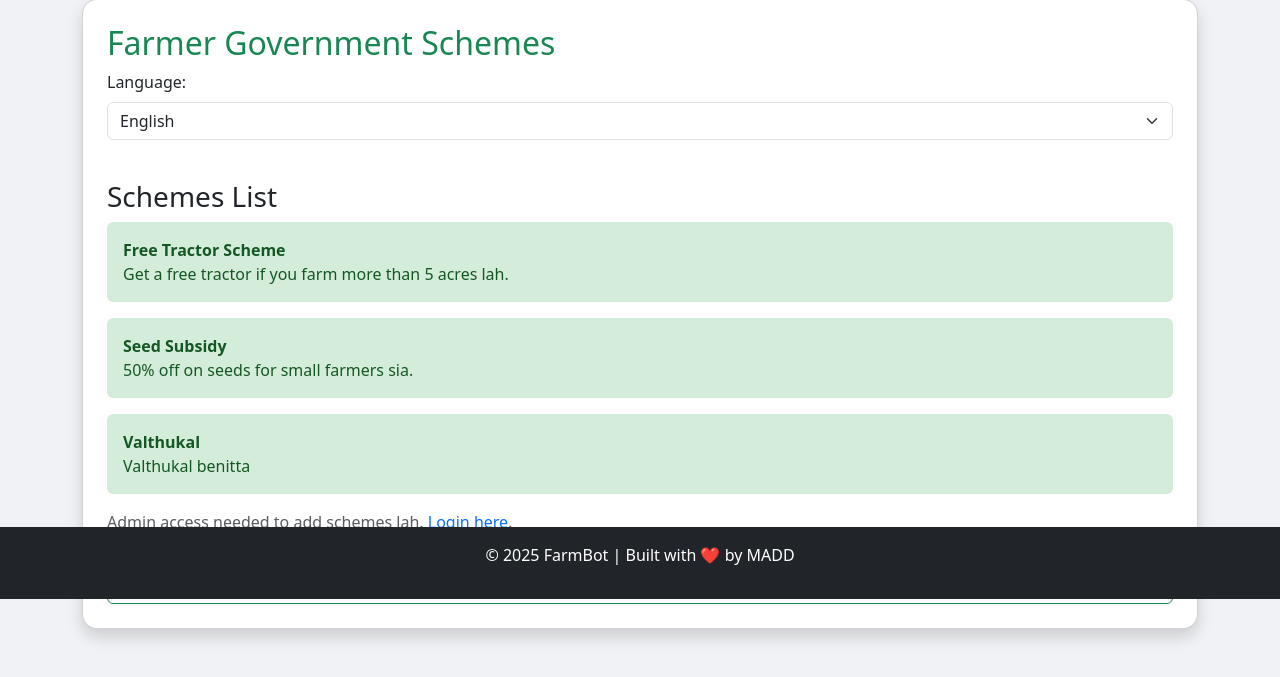
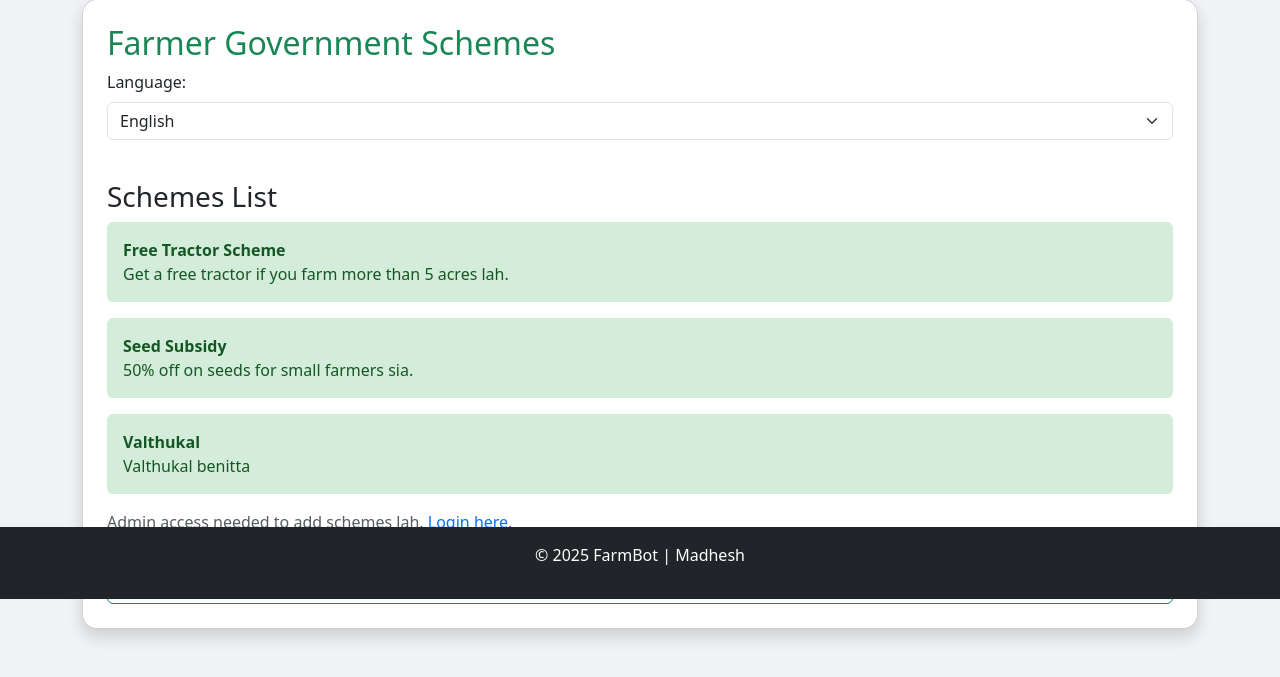
Before and after one commit to Madhesh767/Agribot, a Flask app: page /farmer_schemes in a window 1280 px wide. Shown: the part 201-878 px from the top of the page. Run offline with Flask 3, Linux system fonts and the light colour scheme.

Commit message:
Update base.html

```diff
--- a/new cropbot/templates/base.html
+++ b/new cropbot/templates/base.html
@@ -27,7 +27,7 @@
         {% block content %}{% endblock %}
     </main>
     <footer class="bg-dark text-white text-center py-3 fixed-bottom">
-        <p>© 2025 FarmBot | Built with ❤️ by MADD </p>
+        <p>© 2025 FarmBot | Madhesh </p>
     </footer>
     <script src="https://cdn.jsdelivr.net/npm/bootstrap@5.3.3/dist/js/bootstrap.bundle.min.js" integrity="sha384-YvpcrYf0tY3lHB60NNkmXc5s9fDVZLESaAA55NDzOxhy9GkcIdslK1eN7N6jIeHz" crossorigin="anonymous"></script>
     <script src="{{ url_for('static', filename='js/script.js') }}"></script>
```
